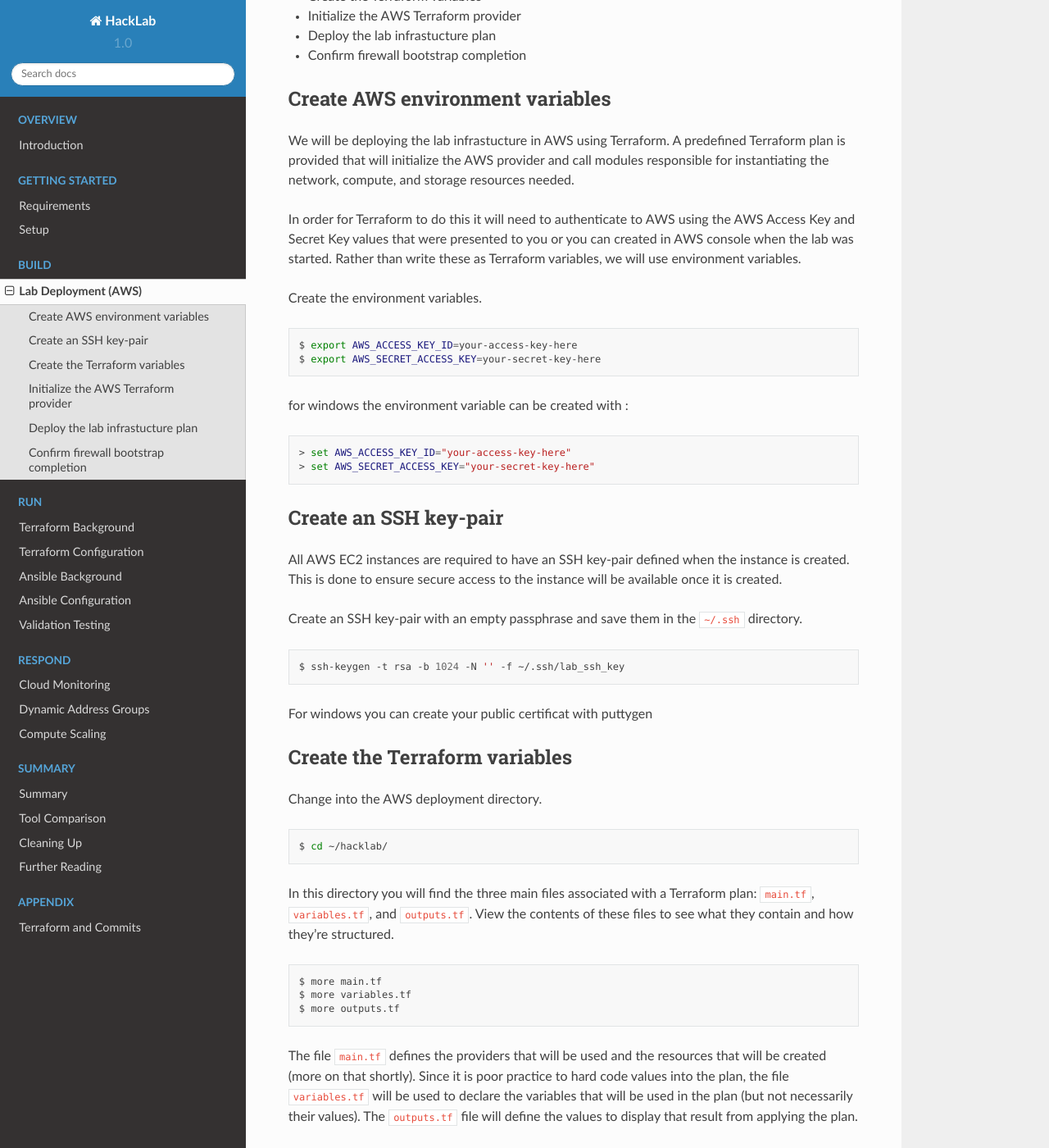
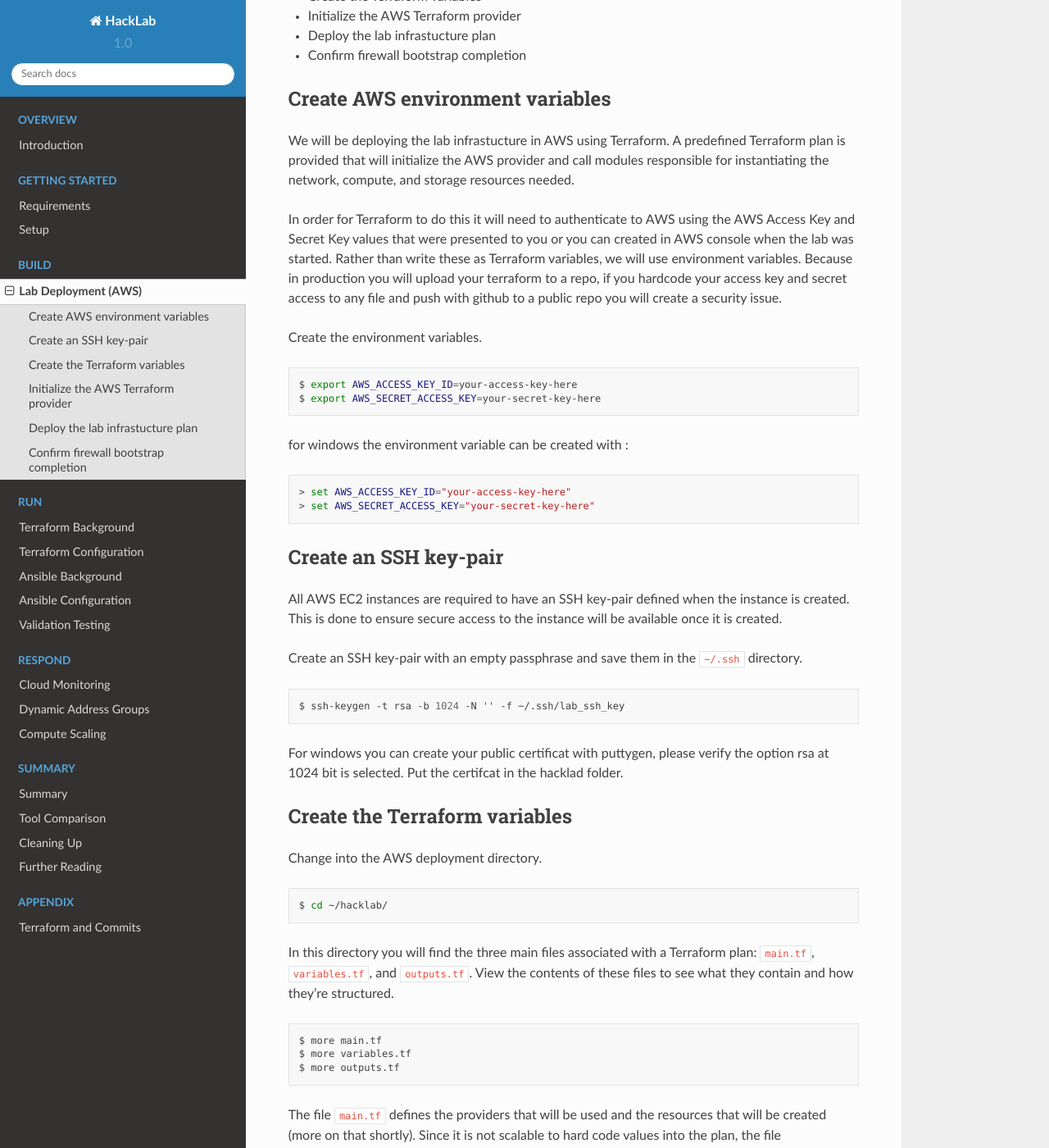
Before and after one commit to lenoxys/hacklab, a Sphinx documentation site: the page built from docs/02-build/deploy-aws.rst, in a window 1280 px wide and 1400 px high, scrolled down 272 px. Shown: the whole window at 82% size. Built offline with Sphinx 7.4.7 and the Read the Docs theme 2.0.0, drawn with Linux system fonts in a browser that asks for light colours; some of the changed text lies outside the part shown.

Commit message:
update doc - module LB

```diff
--- a/docs/02-build/deploy-aws.rst
+++ b/docs/02-build/deploy-aws.rst
@@ -21,7 +21,9 @@ resources needed.
 In order for Terraform to do this it will need to authenticate to AWS using the
 AWS Access Key and Secret Key values that were presented to you or you can created in
 AWS console when the lab was started.  Rather than write these as Terraform variables, we
-will use environment variables.
+will use environment variables. Because in production you will upload your terraform to a repo,
+if you hardcode your access key and secret access to any file and push with github to a public repo
+you will create a security issue.
 
 Create the environment variables.
 
@@ -50,7 +52,8 @@ directory.
 
     $ ssh-keygen -t rsa -b 1024 -N '' -f ~/.ssh/lab_ssh_key
 
-For windows you can create your public certificat with puttygen
+For windows you can create your public certificat with puttygen, please verify
+the option rsa at 1024 bit is selected. Put the certifcat in the hacklad folder.
 
 Create the Terraform variables
 ------------------------------
@@ -71,7 +74,7 @@ contents of these files to see what they contain and how they're structured.
     $ more outputs.tf
 
 The file ``main.tf`` defines the providers that will be used and the resources
-that will be created (more on that shortly).  Since it is poor practice to hard
+that will be created (more on that shortly).  Since it is not scalable to hard
 code values into the plan, the file ``variables.tf`` will be used to declare
 the variables that will be used in the plan (but not necessarily their values).
 The ``outputs.tf`` file will define the values to display that result from
@@ -99,6 +102,12 @@ file.
     public_key_file     = "~/.ssh/lab_ssh_key.pub"
 
 For windows you have to change your public key file in variables.tf at the root level
+
+.. code-block:: terraform
+
+    aws_region_name     = "<SEE_INSTRUCTOR_PRESENTATION>"
+    aws_az_name         = "<SEE_INSTRUCTOR_PRESENTATION>"
+    public_key_file     = ".lab_ssh_key.pub"
 
 Initialize the AWS Terraform provider
 -------------------------------------
```
Also changed, not shown: 1 other file.
